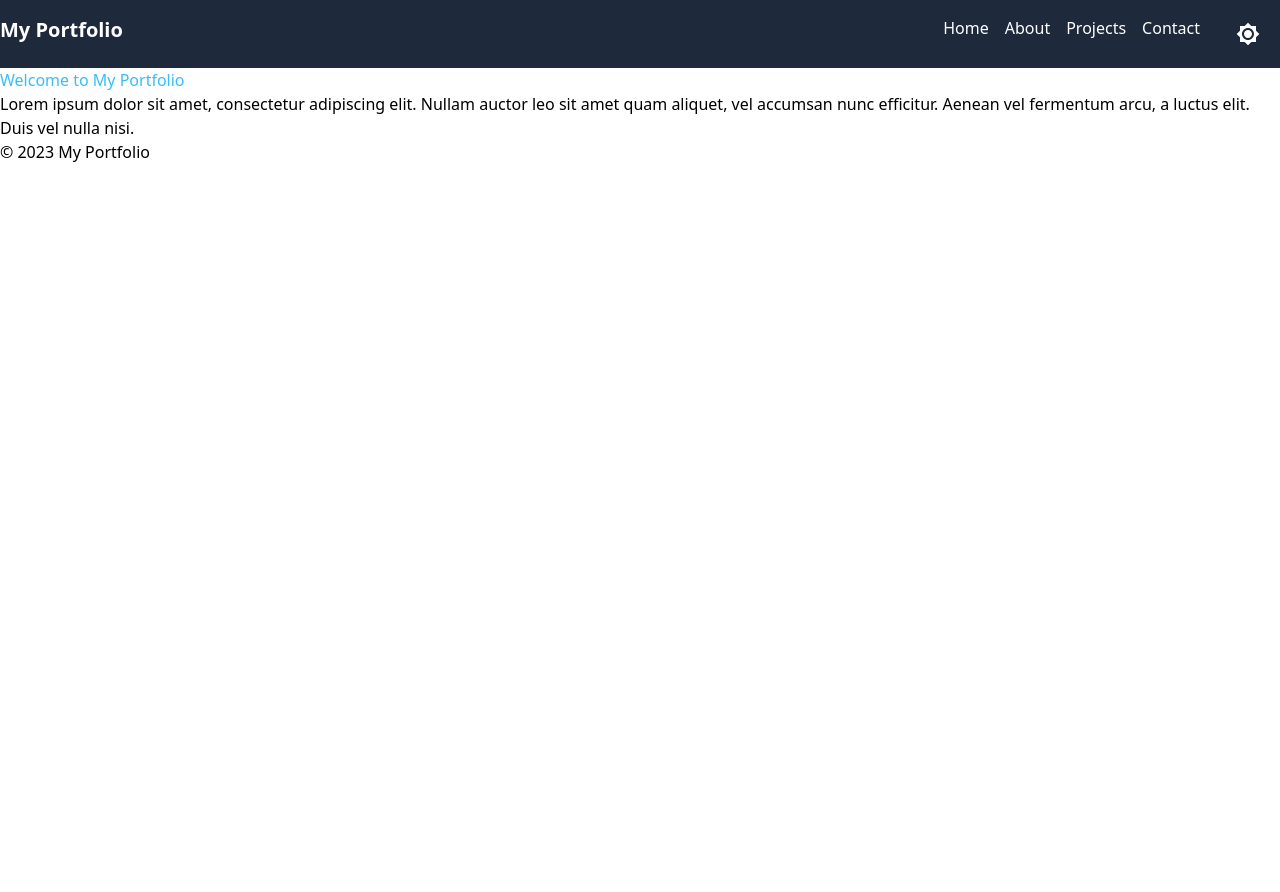
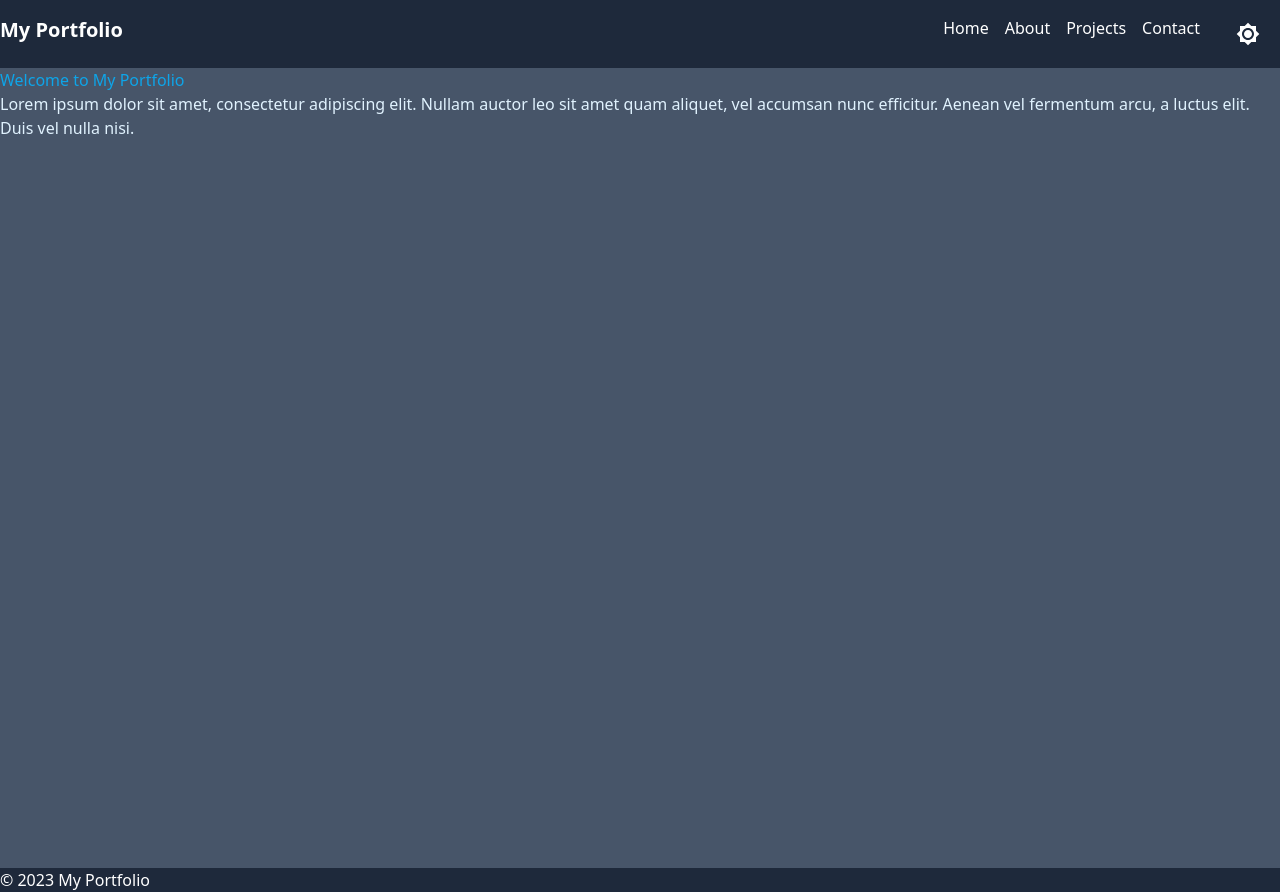
Before and after one commit to majoloso97/portfolio, a Next.js app: page / in a window 1280 px wide. Before the commit the page ends 800 px from the top, so only its background shows below. Built offline with nearby package versions, Linux system fonts and the light colour scheme.

Commit message:
:construction: Add dark theme to footer and home

```diff
--- a/components/Footer.tsx
+++ b/components/Footer.tsx
@@ -2,7 +2,7 @@ import React from 'react';
 
 const Footer = () => {
   return (
-    <footer>
+    <footer className="bg-white dark:bg-slate-800 text-white h-1/4">
       <p>&copy; 2023 My Portfolio</p>
     </footer>
   );
--- a/pages/index.tsx
+++ b/pages/index.tsx
@@ -6,9 +6,11 @@ const Home = () => {
   return (
     <div>
       <Header />
-      <main>
-        <h1 className='text-sky-400'>Welcome to My Portfolio</h1>
-        <p>Lorem ipsum dolor sit amet, consectetur adipiscing elit. Nullam auctor leo sit amet quam aliquet, vel accumsan nunc efficitur. Aenean vel fermentum arcu, a luctus elit. Duis vel nulla nisi. </p>
+      <main className='bg-white dark:bg-slate-600 h-screen'>
+        <h1 className='text-sky-900 dark:text-sky-500'>Welcome to My Portfolio</h1>
+        <p className='text-black dark:text-sky-100'>
+          Lorem ipsum dolor sit amet, consectetur adipiscing elit. Nullam auctor leo sit amet quam aliquet, vel accumsan nunc efficitur. Aenean vel fermentum arcu, a luctus elit. Duis vel nulla nisi.
+          </p>
       </main>
       <Footer />
     </div>
```
